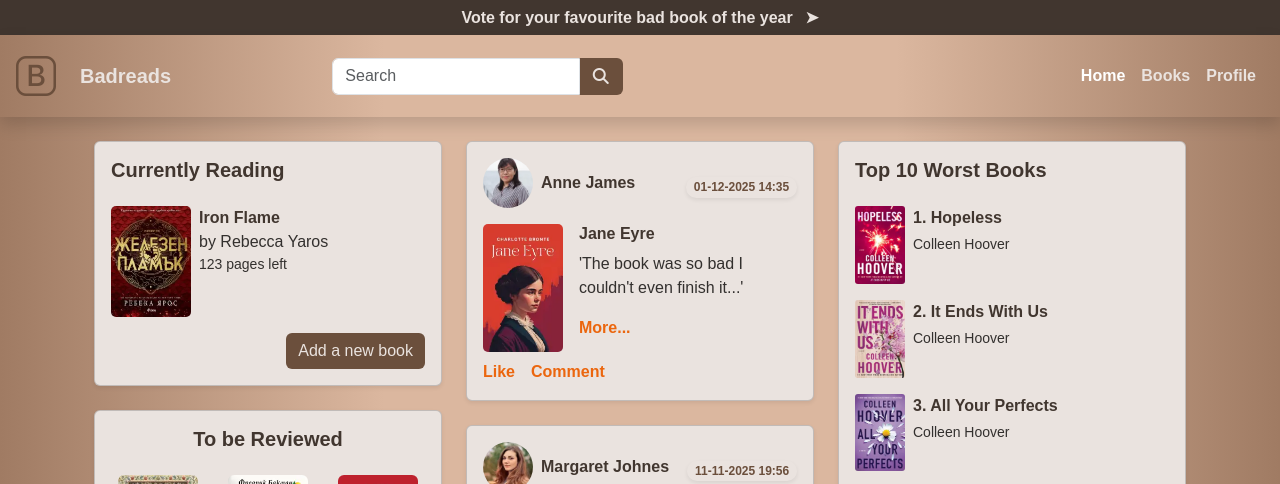
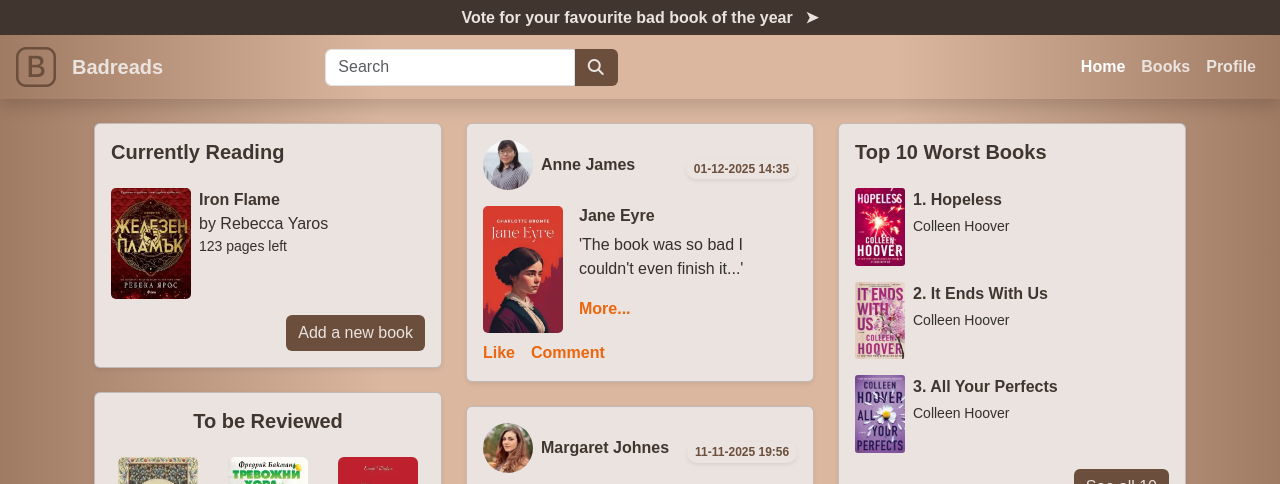
Before and after one commit to vixiepixie9/Badreads, a plain HTML site: page home.html in a window 1280 px wide. Shown: the top 484 px of the page. Drawn offline with nearby package versions, Linux system fonts and the light colour scheme.

Commit message:
navbar touches

```diff
--- a/home.html
+++ b/home.html
@@ -129,13 +129,20 @@
     nav.navbargore {
       height: 35px !important;
       font-size: 1rem;
+      position: sticky;
+      top: 0;
+      z-index: 1030;
     }
 
     .navbar {
       background: linear-gradient(90deg, #a07b63 0%, #dbb79f 30%, #dbb79f 70%, #a07b63 100%);
-      padding-top: 0.70rem !important;
-      padding-bottom: 0.70rem !important;
+      padding-top: 0.7rem !important;
+      padding-bottom: 0.7rem !important;
       min-height: 48px !important;
+      height: 64px !important;
+      position: sticky;
+      top: 35px;
+      z-index: 1029;
     }
 
     .navbar-brand {
@@ -225,7 +232,8 @@
   <nav class="navbar navbar-expand-lg navbar-dark bg-b5 px-3 shadow">
     <a class="navbar-brand d-flex align-items-center" href="home.html">
       <i class="bi bi-bootstrap fs-1 text-b4"></i>
-      <span class="text-b0 fw-bold ms-2">Badreads</span>
+      <span class="text-b0 fw-bold">Badreads</span>
+
     </a>
 
     <form class="flex-grow-1 d-flex justify-content-center" role="search">
```
